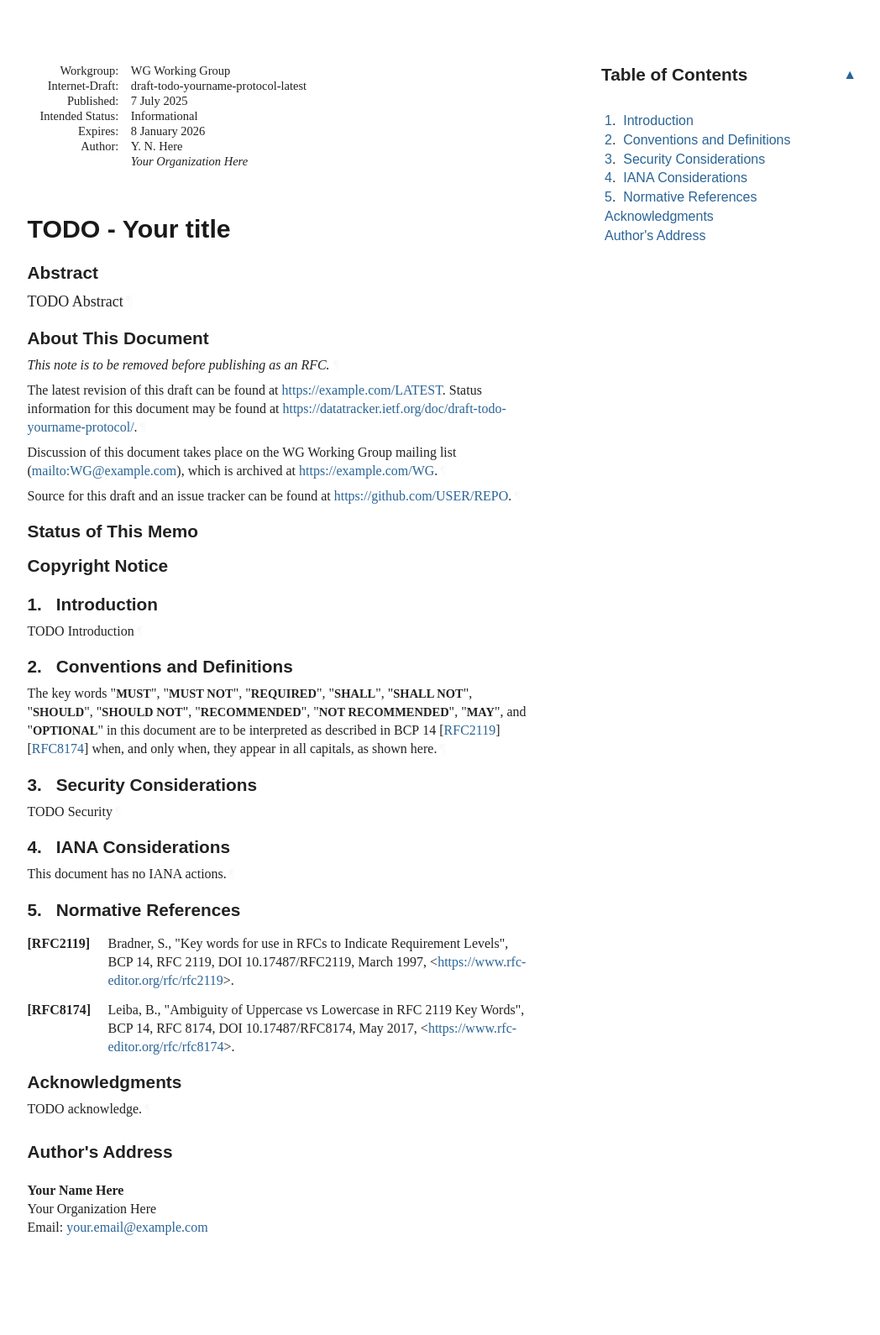
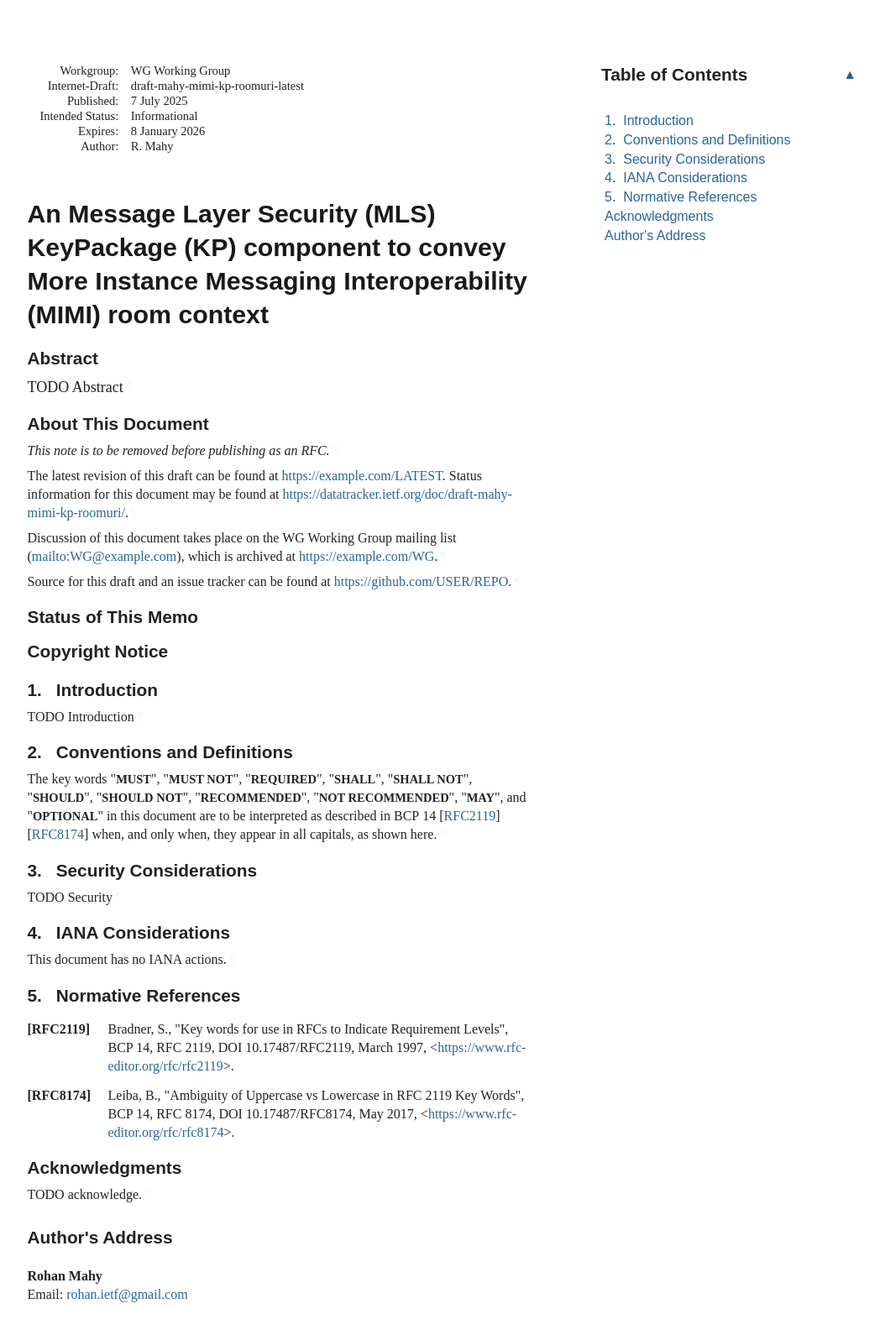
Before and after one commit to rohanmahy/mimi-kp-roomuri, a plain HTML site: page draft-mahy-mimi-kp-roomuri.html in a window 1280 px wide. Shown: the whole page at 84% size, without its empty margins (92-1140 px from the left). Before the commit the page ends 1564 px from the top, so only its background shows below. Drawn offline with Linux system fonts and the light colour scheme; a web font is replaced by a local one.

Commit message:
Script updating gh-pages from 994ab2e. [ci skip]

```diff
--- a/draft-todo-yourname-protocol.html
+++ b/draft-mahy-mimi-kp-roomuri.html
@@ -4,16 +4,17 @@
 <meta charset="utf-8">
 <meta content="Common,Latin" name="scripts">
 <meta content="initial-scale=1.0" name="viewport">
-<title>TODO - Your title</title>
-<meta content="Your Name Here" name="author">
+<title>An Message Layer Security (MLS) KeyPackage (KP) component to convey More Instance Messaging Interoperability (MIMI) room context</title>
+<meta content="Rohan Mahy" name="author">
 <meta content="
        TODO Abstract
     " name="description">
 <meta content="xml2rfc 3.29.0" name="generator">
-<meta content="next generation" name="keyword">
-<meta content="unicorn" name="keyword">
-<meta content="sparkling distributed ledger" name="keyword">
-<meta content="draft-todo-yourname-protocol-latest" name="ietf.draft">
+<meta content="KP context" name="keyword">
+<meta content="KeyPackage context" name="keyword">
+<meta content="room ID context" name="keyword">
+<meta content="room URI context" name="keyword">
+<meta content="draft-mahy-mimi-kp-roomuri-latest" name="ietf.draft">
 <!-- Generator version information:
   xml2rfc 3.29.0
     Python 3.12.11
@@ -29,7 +30,7 @@
     setuptools 80.9.0
     wcwidth 0.2.13
 -->
-<link href="draft-todo-yourname-protocol.xml" rel="alternate" type="application/rfc+xml">
+<link href="draft-mahy-mimi-kp-roomuri.xml" rel="alternate" type="application/rfc+xml">
 <link href="#copyright" rel="license">
 <style type="text/css">@font-face {
   font-family: 'Lora';
@@ -1045,11 +1046,11 @@ svg :is([fill="white"], [fill^="#fff"]) {
 <table class="ears">
 <thead><tr>
 <td class="left">Internet-Draft</td>
-<td class="center">TODO - Abbreviation</td>
+<td class="center">MIMI Room URI KP component</td>
 <td class="right">July 2025</td>
 </tr></thead>
 <tfoot><tr>
-<td class="left">Here</td>
+<td class="left">Mahy</td>
 <td class="center">Expires 8 January 2026</td>
 <td class="right">[Page]</td>
 </tr></tfoot>
@@ -1060,7 +1061,7 @@ svg :is([fill="white"], [fill^="#fff"]) {
 <dt class="label-workgroup">Workgroup:</dt>
 <dd class="workgroup">WG Working Group</dd>
 <dt class="label-internet-draft">Internet-Draft:</dt>
-<dd class="internet-draft">draft-todo-yourname-protocol-latest</dd>
+<dd class="internet-draft">draft-mahy-mimi-kp-roomuri-latest</dd>
 <dt class="label-published">Published:</dt>
 <dd class="published">
 <time datetime="2025-07-07" class="published">7 July 2025</time>
@@ -1072,13 +1073,12 @@ svg :is([fill="white"], [fill^="#fff"]) {
 <dt class="label-authors">Author:</dt>
 <dd class="authors">
 <div class="author">
-      <div class="author-name">Y. N. Here</div>
-<div class="org">Your Organization Here</div>
+      <div class="author-name">R. Mahy</div>
 </div>
 </dd>
 </dl>
 </div>
-<h1 id="title">TODO - Your title</h1>
+<h1 id="title">An Message Layer Security (MLS) KeyPackage (KP) component to convey More Instance Messaging Interoperability (MIMI) room context</h1>
 <section id="section-abstract">
       <h2 id="abstract"><a href="#abstract" class="selfRef">Abstract</a></h2>
 <p id="section-abstract-1">TODO Abstract<a href="#section-abstract-1" class="pilcrow">¶</a></p>
@@ -1090,7 +1090,7 @@ svg :is([fill="white"], [fill^="#fff"]) {
 <p id="section-note.1-1">This note is to be removed before publishing as an RFC.<a href="#section-note.1-1" class="pilcrow">¶</a></p>
 <p id="section-note.1-2">
         The latest revision of this draft can be found at <span><a href="https://example.com/LATEST">https://example.com/LATEST</a></span>.
-        Status information for this document may be found at <span><a href="https://datatracker.ietf.org/doc/draft-todo-yourname-protocol/">https://datatracker.ietf.org/doc/draft-todo-yourname-protocol/</a></span>.<a href="#section-note.1-2" class="pilcrow">¶</a></p>
+        Status information for this document may be found at <span><a href="https://datatracker.ietf.org/doc/draft-mahy-mimi-kp-roomuri/">https://datatracker.ietf.org/doc/draft-mahy-mimi-kp-roomuri/</a></span>.<a href="#section-note.1-2" class="pilcrow">¶</a></p>
 <p id="section-note.1-3">
         Discussion of this document takes place on the
         WG Working Group mailing list (<span><a href="mailto:WG@example.com">mailto:WG@example.com</a></span>),
@@ -1237,11 +1237,10 @@ appear in all capitals, as shown here.<a href="#section-2-1" class="pilcrow">¶<
 <a href="#name-authors-address" class="section-name selfRef">Author's Address</a>
       </h2>
 <address class="vcard">
-        <div dir="auto" class="left"><span class="fn nameRole">Your Name Here</span></div>
-<div dir="auto" class="left"><span class="org">Your Organization Here</span></div>
+        <div dir="auto" class="left"><span class="fn nameRole">Rohan Mahy</span></div>
 <div class="email">
 <span>Email:</span>
-<a href="mailto:your.email@example.com" class="email">your.email@example.com</a>
+<a href="mailto:rohan.ietf@gmail.com" class="email">rohan.ietf@gmail.com</a>
 </div>
 </address>
 </section>
```
Also changed, not shown: index.html (+4 -4 lines), draft-mahy-mimi-kp-roomuri.txt.
